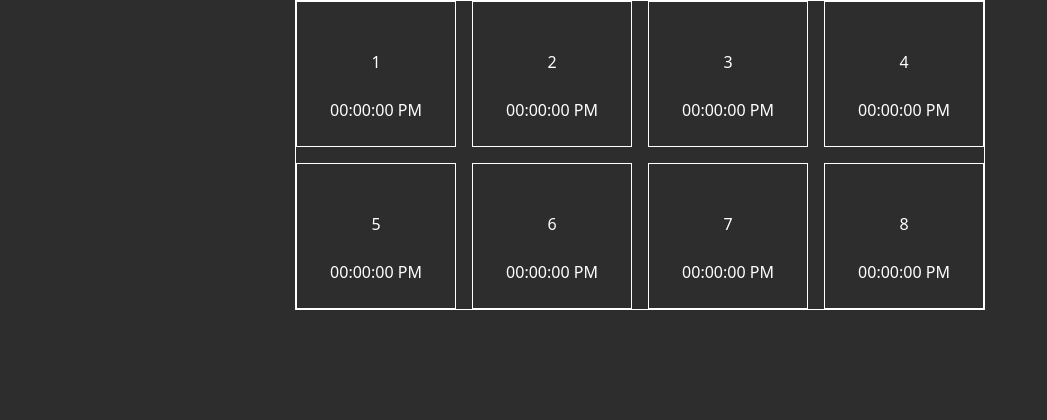
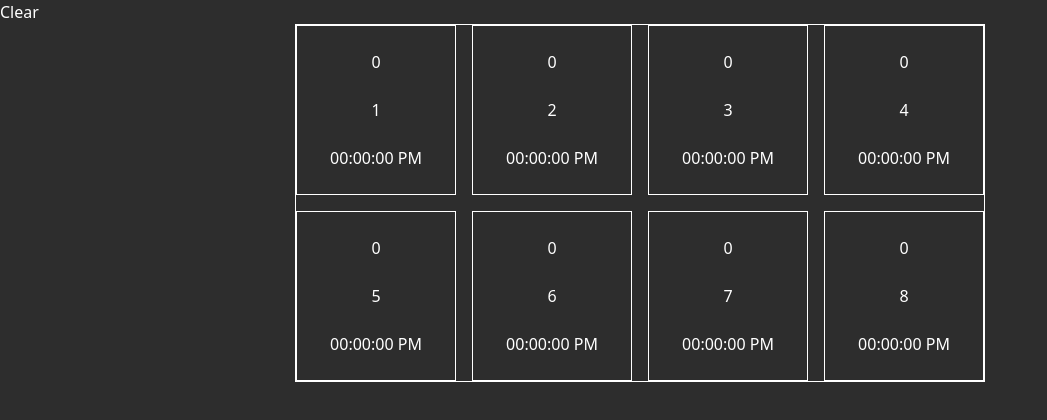
Before and after one commit to adoante/OmniSync-Technical-Assessment, a Next.js app: page / in a window 1280 px wide. Shown: the top 420 px of the page, without its empty margins (0-1047 px from the left). Built offline with nearby package versions, Linux system fonts and the light colour scheme.

Commit message:
feat(pages): add clear button resets cards
- changed to work with Card Component changes

```diff
--- a/app/page.tsx
+++ b/app/page.tsx
@@ -1,28 +1,60 @@
 "use client"
 
 import { CardComponent } from "@/components/card"
-
+import type { Card } from "@/types/card"
 import { useState, useEffect } from "react"
 
 export default function Home() {
-	const [cards, setCards] = useState<React.ReactNode[]>([])
+	const [cards, setCards] = useState<Card[]>([])
 
 	useEffect(() => {
+		// Dummy data for now
+		const data: Card[] = [
+			{ "id": 1, "clicks": 0 },
+			{ "id": 2, "clicks": 0 },
+			{ "id": 3, "clicks": 0 },
+			{ "id": 4, "clicks": 0 },
+			{ "id": 5, "clicks": 0 },
+			{ "id": 6, "clicks": 0 },
+			{ "id": 7, "clicks": 0 },
+			{ "id": 8, "clicks": 0 },
+		]
 
-		const cardComponents: React.ReactNode[] = []
-		for (let i = 1; i < 9; i++) {
-			cardComponents.push(<CardComponent key={i} id={i} />)
+		setCards(data)
+	}, [])
+
+	const incrementClick = (index: number) => {
+		const updatedCards = [...cards]
+		const card = updatedCards[index]
+
+		if (card.clicks == 0) {
+			card.createdAt = new Date()
 		}
 
-		setCards(cardComponents)
-	}, [])
+		card.clicks = card.clicks += 1
+
+		setCards(updatedCards)
+	}
+
+	const clearCards = () => {
+		const updatedCards = [...cards]
+		updatedCards.forEach((card) => {
+			card.clicks = 0
+			card.createdAt = undefined
+		})
+		setCards(updatedCards)
+	}
 
 	return (
-		<div className="border grid grid-cols-3 grid-rows-x gap-y-4 gap-x-4 md:grid-cols-4 md:grid-rows-2 max-w-fit mx-auto md:gap-y-4 md:gap-x-4">
-			{cards.map((card) => (
-				card
-			))}
-
-		</div>
+		<>
+			<button onClick={clearCards}>Clear</button>
+			<div className="border grid grid-cols-3 grid-rows-x gap-y-4 gap-x-4 md:grid-cols-4 md:grid-rows-2 max-w-fit mx-auto md:gap-y-4 md:gap-x-4">
+				{cards.map((card, index) =>
+					<button onClick={() => incrementClick(index)} key={index}>
+						<CardComponent id={card.id} clicks={card.clicks} createdAt={card.createdAt} />
+					</button>
+				)}
+			</div>
+		</>
 	)
 }
```
